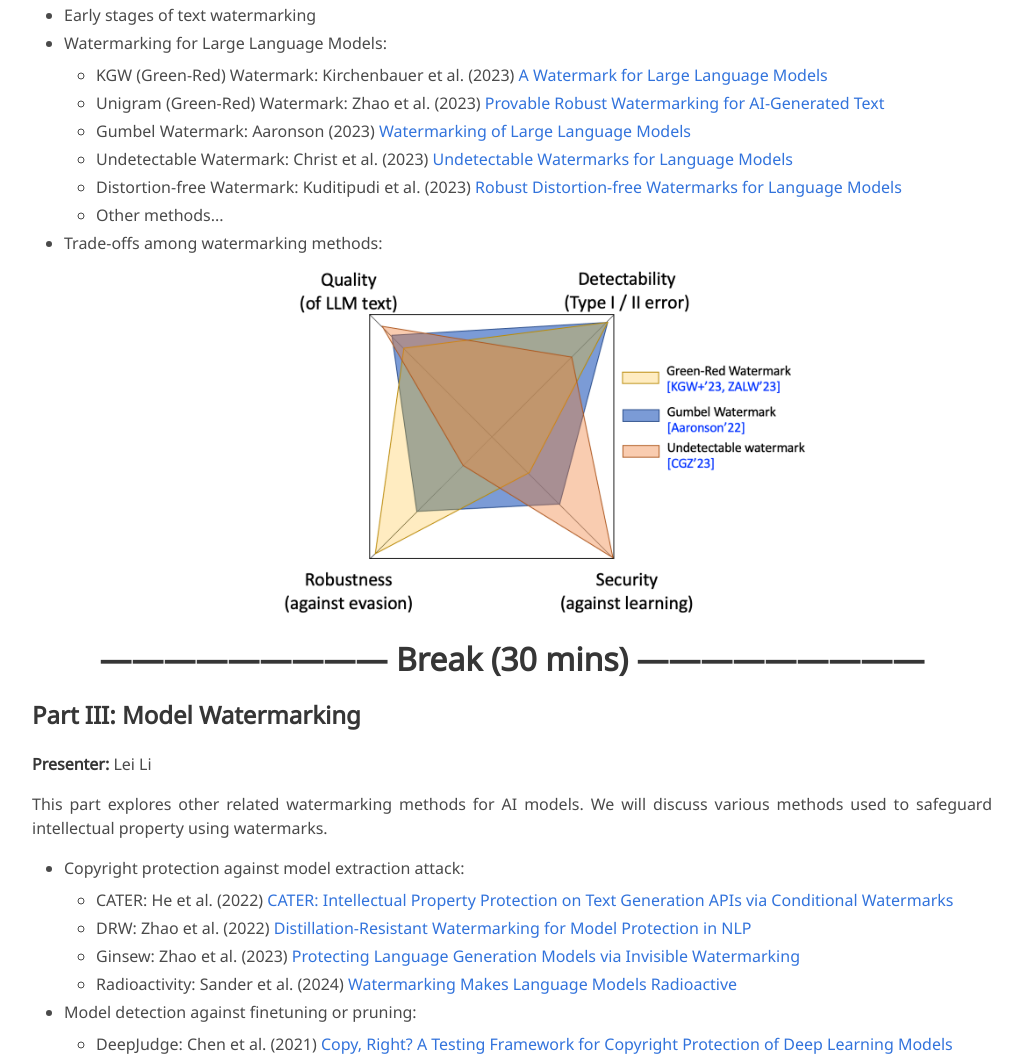
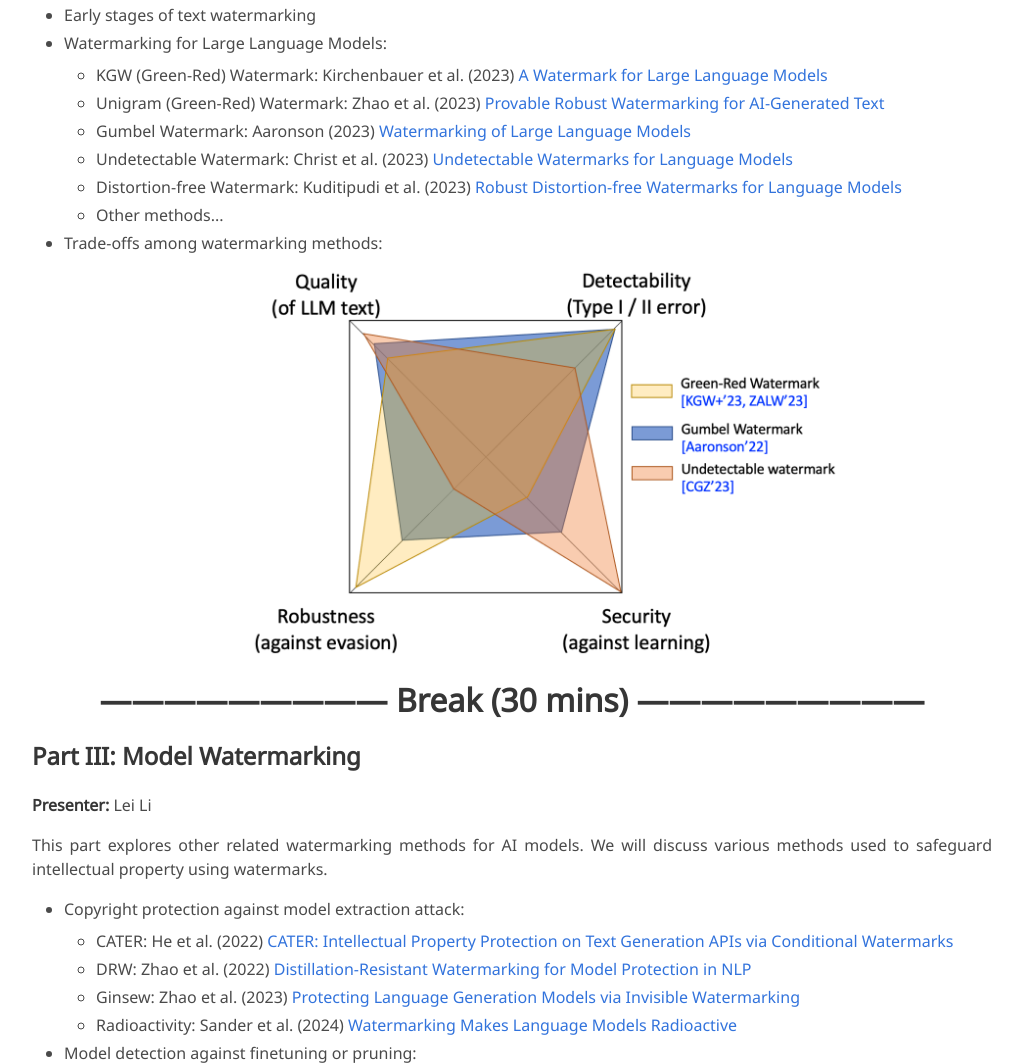
Before and after one commit to LeiLiLab/llm_watermark_tutorial, a plain HTML site: page index.html in a window 1280 px wide. Shown: the part 1322-2385 px from the top of the page, without its empty margins (128-1150 px from the left). Drawn offline with nearby package versions, Linux system fonts and the light colour scheme; some icons are missing; a web font is replaced by a local one.

Commit message:
Update index.html

```diff
--- a/index.html
+++ b/index.html
@@ -222,7 +222,7 @@
               </ul>
               <li>Trade-offs among watermarking methods:
                 <ul>
-                  <img src="./static/images/trade_off.png" style="width: 60%; height: auto; margin: 0 auto; display: block;">
+                  <img src="./static/images/trade_off.png" style="width: 600px; height: auto; margin: 0 auto; display: block;">
                 </ul>
               </ul>
             </li>
```
